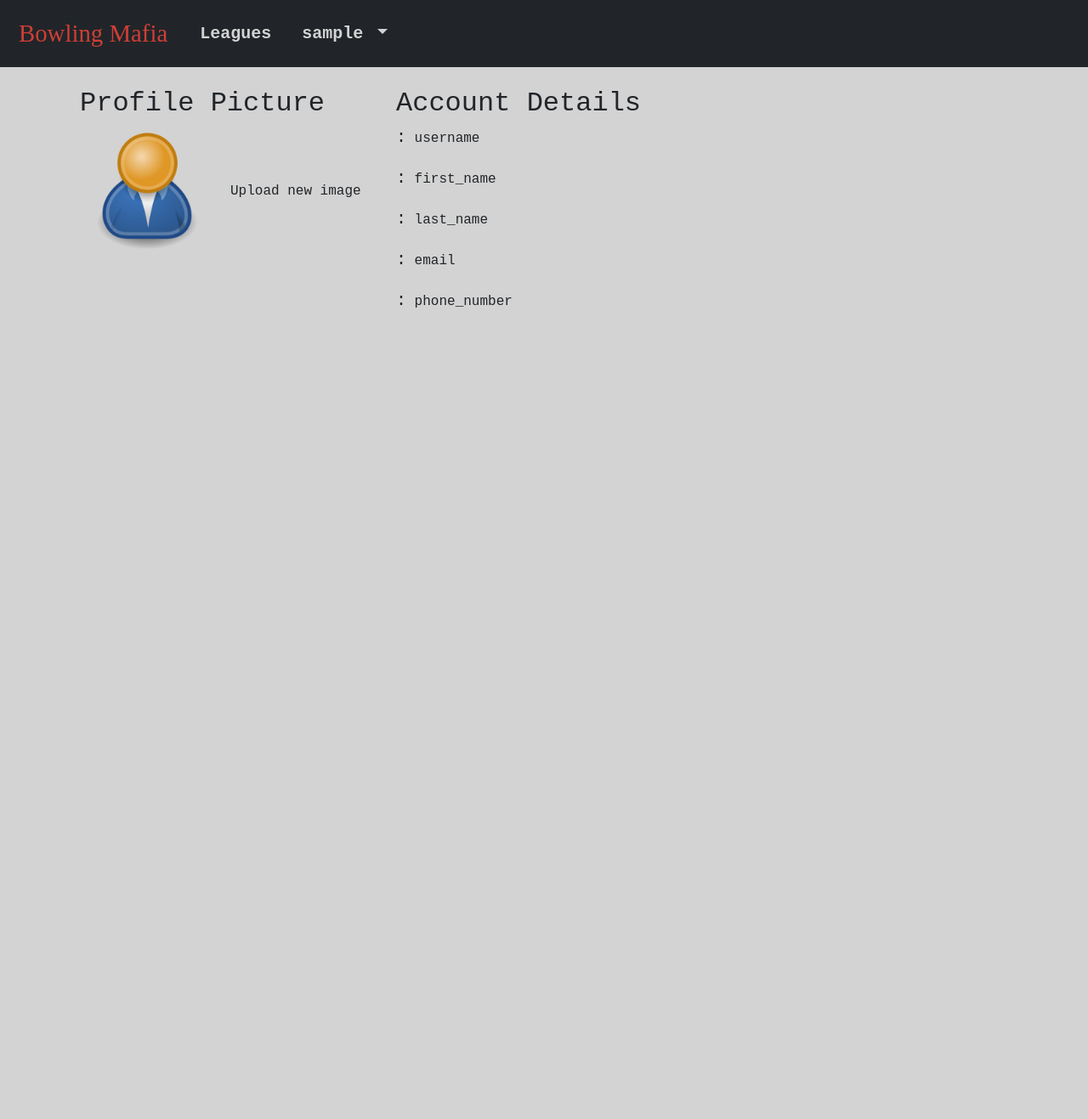
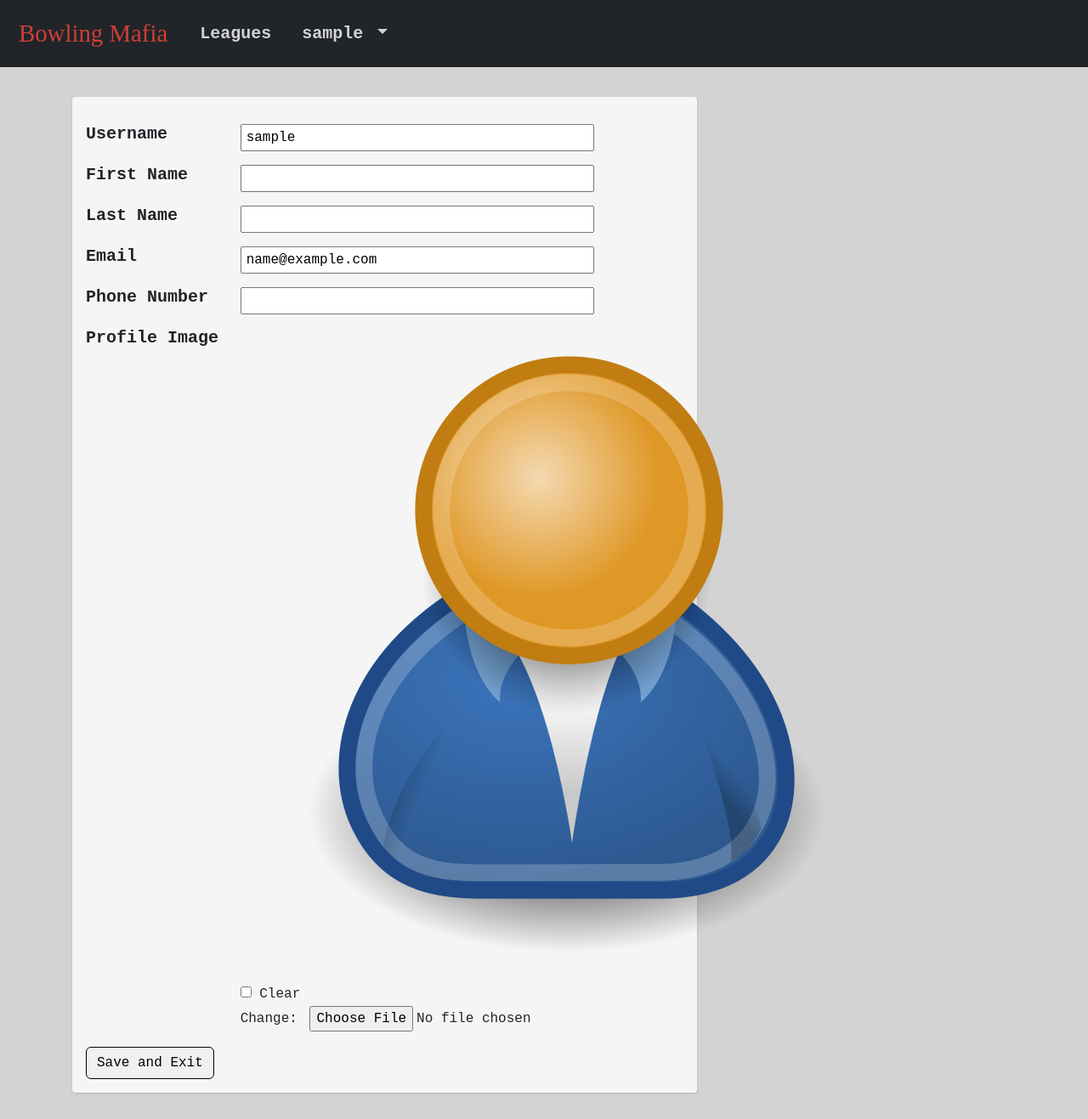
Before and after one commit to amalozzi300/bowlingmafia, a Django app: page /edit-account/ in a window 1280 px wide. Shown: the whole page at 85% size. Before the commit the page ends 362 px from the top, so only its background shows below. Run offline with Django 5.2, Linux system fonts and the light colour scheme; the visitor is signed in with stand-in values (Sample User, id 1); some web fonts are replaced.

Commit message:
profile-form v1.0

```diff
--- a/profiles/forms.py
+++ b/profiles/forms.py
@@ -22,7 +22,14 @@ class ProfileForm(ModelForm):
             'last_name',
             'email',
             'phone_number',
+            'profile_image',
         ]
+
+    def __init__(self, *args, **kwargs):
+        super(ProfileForm, self).__init__(*args, **kwargs)
+
+        for name, field in self.fields.items():
+            field.widget.attrs.update({'class': 'edit-account__input'})
 
 class MessageForm(ModelForm):
     class Meta:
--- a/profiles/templates/profiles/profile_form.html
+++ b/profiles/templates/profiles/profile_form.html
@@ -2,34 +2,46 @@
 {% load static %}
 
 {% block content %}
-    <div class="container-xl px-4 mt-4">
-        <div class="row">
-            <div class="col-xl-4">
-                <div class="profile-edit__card mb-4 mb-xl-0">
-                    <h2 class="profile-edit__header">Profile Picture</h2>
-                    <div class="profile-edit__body text-center">
-                        <img src="{{ profile.profile_image.url }}" alt="Profile Picture" class="profile-edit__image rounded-circle" width="150">
-                        <button class="btn profile-image-upload__button">Upload new image</button>
-                    </div>
-                </div>
-            </div>
-            <div class="col-xl-8">
-                <div class="profile-edit__card mb-4">
-                    <h2 class="profile-edit__header">Account Details</h2>
-                    <div class="profile-edit__body">
+    <div class="container profile__container">
+        <div class="profile__body">
+            <div class="row gutters-sm">
+                <div class="col-md-8">
+                    <div class="profile__card mb-3">
+                        <div class="profile__card-body">
                             <form method="POST" action="{% url 'edit_account' %}">
                                 {% csrf_token %}
 
-                            {% for field in form.fields %}
-                                <div class="form-field mb-3">
-                                    <label for="form-input" class="auth__field-label"><h5>{{ field.label }}:</h5></label>
+                                {% for field in form %}
+                                    <div class="row mt-3">
+                                        <div class="col-sm-3">
+                                            <h5 class="mb-0 profile-info__label">
+                                                {{ field.label.title }}
+                                            </h5>
+                                        </div>
+                                        <div class="col-sm-9 profile-info__field">
+                                        {% if field.label == 'Profile image' %}
+                                            <img src="{{ profile.profile_image.url }}" alt="Current Profile Picture" class="mb-1">
+                                            <br>
+                                            <input type="checkbox" name="profile_image-clear" id="profile_image-clear_id">
+                                            <label for="profile_image-clear_id">Clear</label>
+                                            <br>
+                                            Change:
+                                            <input type="file" name="profile_image" accept="image/*" class="edit-account__input" id="id_profile_image">
+                                        {% else %}
                                             {{ field }}
+                                        {% endif %}
+                                        </div>
                                     </div>
                                 {% endfor %}
+
+                                <button class="btn mt-3 edit-account__btn">
+                                    Save and Exit
+                                </button>
                             </form>
                         </div>
                     </div>
                 </div>
             </div>
         </div>
+    </div>
 {% endblock content %}
--- a/profiles/views.py
+++ b/profiles/views.py
@@ -93,7 +93,7 @@ def user_account(request):
 @login_required(login_url='login')
 def edit_account(request):
     profile = request.user.profile
-    form = ProfileForm()
+    form = ProfileForm(instance=profile)
 
     if request.method == 'POST':
         form = ProfileForm(request.POST, instance=profile)
--- a/static/css/bowlingmafia.css
+++ b/static/css/bowlingmafia.css
@@ -156,13 +156,13 @@ img.auth__logo {
     margin-bottom: 1rem !important;
 }
 
-.message__btn, .edit-account__btn {
+.message__btn {
     color: black;
     background-color: rgb(211, 211, 211);
     border: 1px solid black;
 }
 
-.message__btn:hover, .edit-account__btn:hover {
+.message__btn:hover {
     background-color: rgb(201, 201, 201);
     border: 1px solid black;
 }
@@ -172,3 +172,18 @@ img.auth__logo {
 }
 
 /* Account Edit Form */
+.edit-account__input {
+    width: 80%;
+    padding: 2px 5px;
+}
+
+.edit-account__btn {
+    color: black;
+    background-color: #f0f0f0;
+    border: 1px solid black;
+}
+
+.edit-account__btn:hover {
+    background-color: rgb(211, 211, 211);
+    border: 1px solid black;
+}
```
Lines whose indentation alone changed are shown as unchanged.
